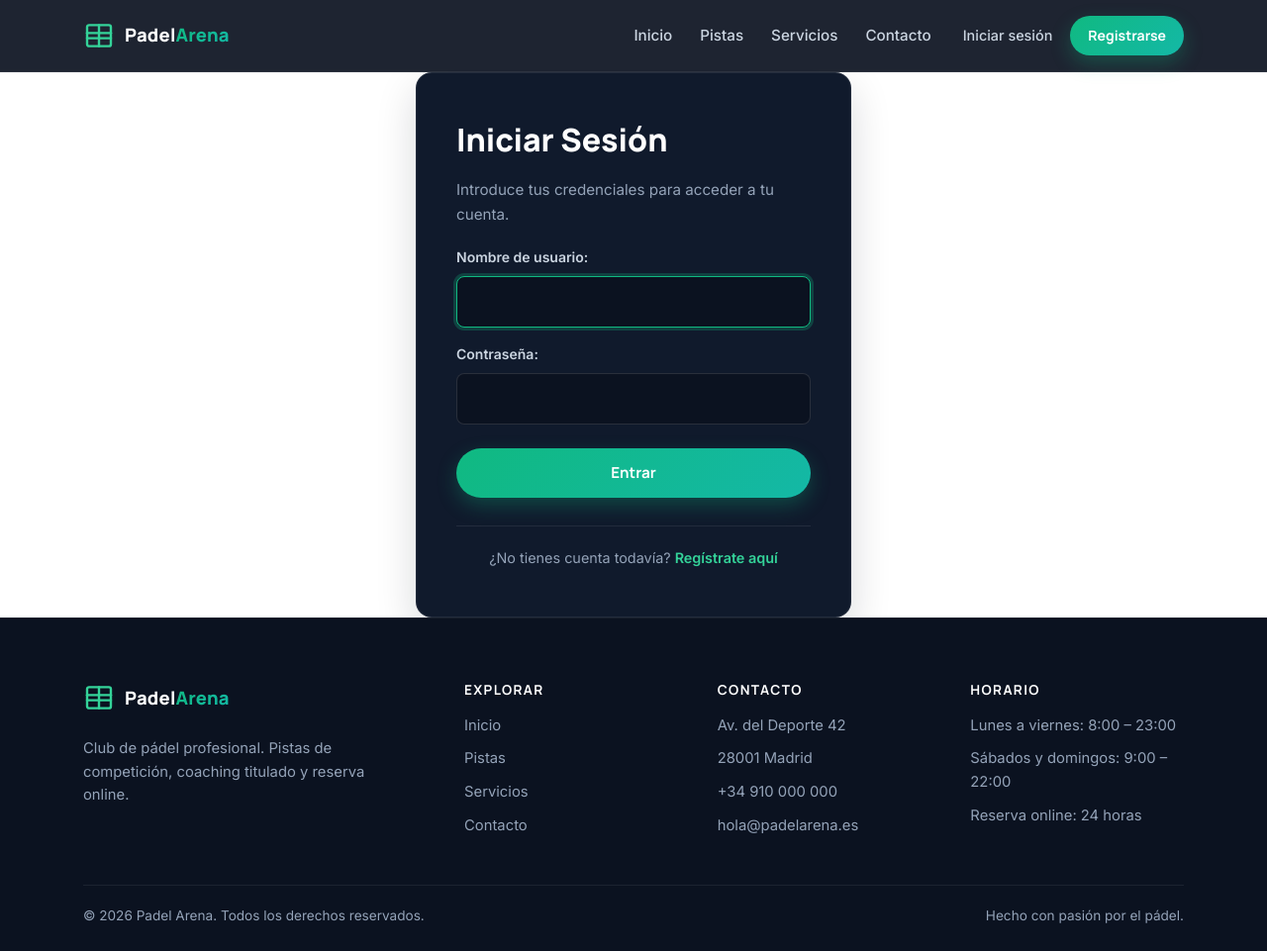
After one commit to JCMeloza/GestionReservas, a Django app: page /login/ in a window 1280 px wide. The commit adds this page. Shown: the whole page at 99% size. Run offline with Django 5.2, Linux system fonts and the light colour scheme.

Commit message:
Implementar el sistema de autenticación de usuarios, incluyendo vistas de inicio de sesión y registro, junto con sus respectivas plantillas y estilos CSS. Se actualizan las URLs y se añade la lógica de redirección tras el inicio y cierre de sesión.

```diff
--- a/config/urls.py
+++ b/config/urls.py
@@ -15,11 +15,12 @@ Including another URLconf
     2. Add a URL to urlpatterns:  path('blog/', include('blog.urls'))
 """
 from django.contrib import admin
-from django.urls import path
+from django.urls import include, path
 
 from bookings.views import HomeView
 
 urlpatterns = [
     path('admin/', admin.site.urls),
     path('', HomeView.as_view(), name='home'),
+    path('', include('users.urls')),
 ]
--- /dev/null
+++ b/static/css/auth.css
@@ -0,0 +1,145 @@
+/* ==========================================================================
+   Padel Arena — Estilos de autenticación (login y registro)
+   Reutiliza los tokens de diseño definidos en base.css
+   ========================================================================== */
+
+/* --------------------------------------------------------------------------
+   Tarjeta central
+   -------------------------------------------------------------------------- */
+.contact-container {
+  display: flex;
+  flex-direction: column;
+  gap: 20px;
+  max-width: 440px;
+  margin: 0 auto;
+  padding: 48px 40px;
+  background: var(--color-ink-800);
+  border: 1px solid rgba(255, 255, 255, 0.08);
+  border-radius: var(--radius-lg);
+  box-shadow: var(--shadow-lg);
+  color: var(--color-slate-200);
+}
+
+.contact-container h2 {
+  font-family: var(--font-display);
+  font-size: clamp(1.6rem, 3vw, 2rem);
+  font-weight: 800;
+  color: var(--color-white);
+}
+
+.subtitle {
+  color: var(--color-slate-400);
+  font-size: 0.95rem;
+}
+
+/* --------------------------------------------------------------------------
+   Formulario ({{ form.as_p }})
+   -------------------------------------------------------------------------- */
+.contact-container form p {
+  display: flex;
+  flex-direction: column;
+  gap: 8px;
+  margin-bottom: 16px;
+}
+
+.contact-container form label {
+  font-size: 0.875rem;
+  font-weight: 600;
+  color: var(--color-slate-300);
+}
+
+.contact-container form input {
+  width: 100%;
+  padding: 12px 14px;
+  background: var(--color-ink-900);
+  border: 1px solid rgba(255, 255, 255, 0.12);
+  border-radius: var(--radius-sm);
+  color: var(--color-white);
+  font: inherit;
+  transition: border-color 0.2s ease, box-shadow 0.2s ease;
+}
+
+.contact-container form input::placeholder {
+  color: var(--color-slate-500);
+}
+
+.contact-container form input:focus {
+  outline: none;
+  border-color: var(--color-emerald-500);
+  box-shadow: 0 0 0 3px rgba(16, 185, 129, 0.25);
+}
+
+/* Mensajes de ayuda de los campos */
+.contact-container form .helptext {
+  font-size: 0.8rem;
+  color: var(--color-slate-500);
+}
+
+/* Errores de validación */
+.contact-container form .errorlist {
+  display: grid;
+  gap: 6px;
+  padding: 10px 12px;
+  background: rgba(239, 68, 68, 0.12);
+  border: 1px solid rgba(239, 68, 68, 0.35);
+  border-radius: var(--radius-sm);
+  color: #FCA5A5;
+  font-size: 0.85rem;
+}
+
+/* --------------------------------------------------------------------------
+   Botón de envío (variante del .btn--primary de base.css)
+   -------------------------------------------------------------------------- */
+.btn-submit {
+  display: inline-flex;
+  align-items: center;
+  justify-content: center;
+  gap: 8px;
+  width: 100%;
+  margin-top: 8px;
+  padding: 13px 24px;
+  border-radius: 999px;
+  background: var(--gradient-accent);
+  color: var(--color-white);
+  font-family: var(--font-display);
+  font-weight: 700;
+  font-size: 0.95rem;
+  box-shadow: 0 8px 20px rgba(16, 185, 129, 0.28);
+  transition: transform 0.2s ease, box-shadow 0.2s ease;
+}
+
+.btn-submit:hover {
+  transform: translateY(-2px);
+  box-shadow: 0 12px 28px rgba(16, 185, 129, 0.38);
+}
+
+/* --------------------------------------------------------------------------
+   Enlace de cambio entre login y registro
+   -------------------------------------------------------------------------- */
+.auth-switch {
+  margin-top: 8px;
+  padding-top: 20px;
+  border-top: 1px solid rgba(255, 255, 255, 0.08);
+  text-align: center;
+  font-size: 0.9rem;
+  color: var(--color-slate-400);
+}
+
+.auth-switch a {
+  font-weight: 600;
+  color: var(--color-emerald-400);
+  transition: color 0.2s ease;
+}
+
+.auth-switch a:hover {
+  color: var(--color-teal-400);
+}
+
+/* --------------------------------------------------------------------------
+   Responsive
+   -------------------------------------------------------------------------- */
+@media (max-width: 520px) {
+  .contact-container {
+    padding: 36px 24px;
+  }
+}
--- a/templates/includes/_navbar.html
+++ b/templates/includes/_navbar.html
@@ -28,14 +28,12 @@
 
         <div class="nav-auth">
           {% if user.is_authenticated %}
-            <!-- "Mis reservas" y "Cerrar sesión" se cablearán cuando existan las vistas de auth -->
             <a class="nav-auth__link" href="#">Mis reservas</a>
             <span class="nav-auth__user">{{ user.get_full_name|default:user.username }}</span>
-            <a class="btn btn--ghost btn--sm" href="#">Cerrar sesión</a>
+            <a class="btn btn--ghost btn--sm" href="{% url 'logout' %}">Cerrar sesión</a>
           {% else %}
-            <!-- "Iniciar sesión" y "Registrarse" se cablearán cuando existan las vistas de auth -->
-            <a class="nav-auth__link" href="#">Iniciar sesión</a>
-            <a class="btn btn--primary btn--sm" href="#">Registrarse</a>
+            <a class="nav-auth__link" href="{% url 'login' %}">Iniciar sesión</a>
+            <a class="btn btn--primary btn--sm" href="{% url 'registro' %}">Registrarse</a>
           {% endif %}
         </div>
       </div>
--- /dev/null
+++ b/templates/registration/login.html
@@ -0,0 +1,27 @@
+{% extends 'base.html' %}
+{% load static %}
+
+{% block title %}Iniciar Sesión - Padel Arena{% endblock %}
+
+{% block extra_css %}
+    <link rel="stylesheet" href="{% static 'css/auth.css' %}">
+{% endblock %}
+
+{% block content %}
+<div class="contact-container">
+    <h2>Iniciar Sesión</h2>
+    <p class="subtitle">Introduce tus credenciales para acceder a tu cuenta.</p>
+
+    <form method="POST">
+        {% csrf_token %}
+
+        {{ form.as_p }}
+
+        <button type="submit" class="btn-submit">Entrar</button>
+    </form>
+
+    <p class="auth-switch">
+        ¿No tienes cuenta todavía? <a href="{% url 'registro' %}">Regístrate aquí</a>
+    </p>
+</div>
+{% endblock %}
--- /dev/null
+++ b/users/urls.py
@@ -0,0 +1,9 @@
+from django.urls import path
+
+from users.views import CustomLoginView, CustomLogoutView, RegisterView
+
+urlpatterns = [
+    path('registro/', RegisterView.as_view(), name='registro'),
+    path('login/', CustomLoginView.as_view(), name='login'),
+    path('logout/', CustomLogoutView.as_view(), name='logout'),
+]
--- a/users/views.py
+++ b/users/views.py
@@ -1,3 +1,32 @@
-from django.shortcuts import render
+from django.urls import reverse, reverse_lazy
+from django.views.generic import CreateView
+from django.contrib.auth.views import LoginView, LogoutView
 
-# Create your views here.
+from users.forms import CustomUserCreationForm
+
+
+class RegisterView(CreateView):
+    """Vista de registro de nuevos usuarios."""
+    form_class = CustomUserCreationForm
+    template_name = 'registration/registro.html'
+
+    def get_success_url(self):
+        return reverse('login')
+
+
+class CustomLoginView(LoginView):
+    """Vista de inicio de sesión con redirección según el perfil."""
+    template_name = 'registration/login.html'
+
+    def get_success_url(self):
+        user = self.request.user
+
+        if user.is_superuser:
+            return reverse('admin:index')
+
+        return reverse('home')
+
+
+class CustomLogoutView(LogoutView):
+    """Vista de cierre de sesión."""
+    next_page = reverse_lazy('home')
```
Also changed, not shown: templates/registration/registro.html (added, +27 -0 lines), users/forms.py (added, +8 -0 lines).
